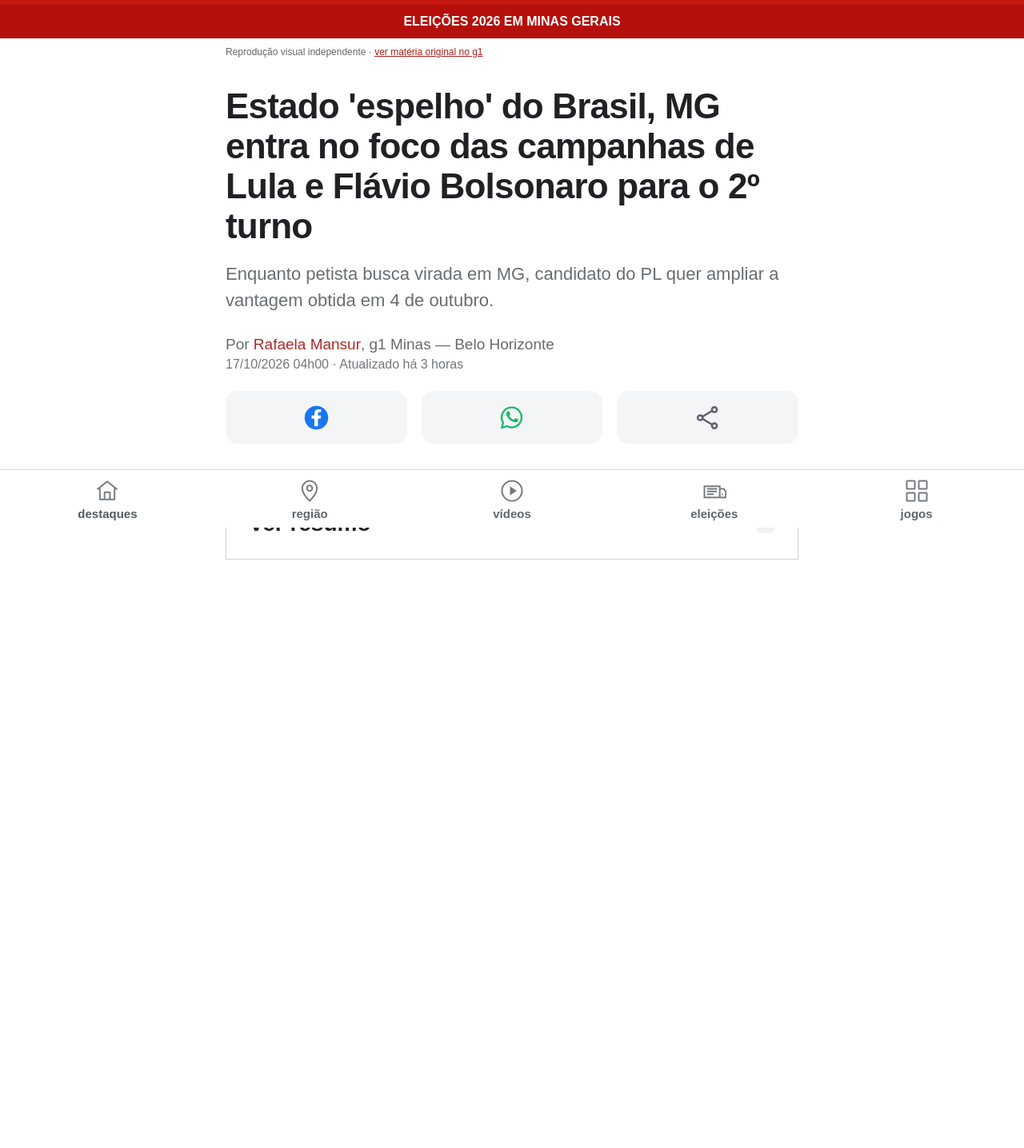
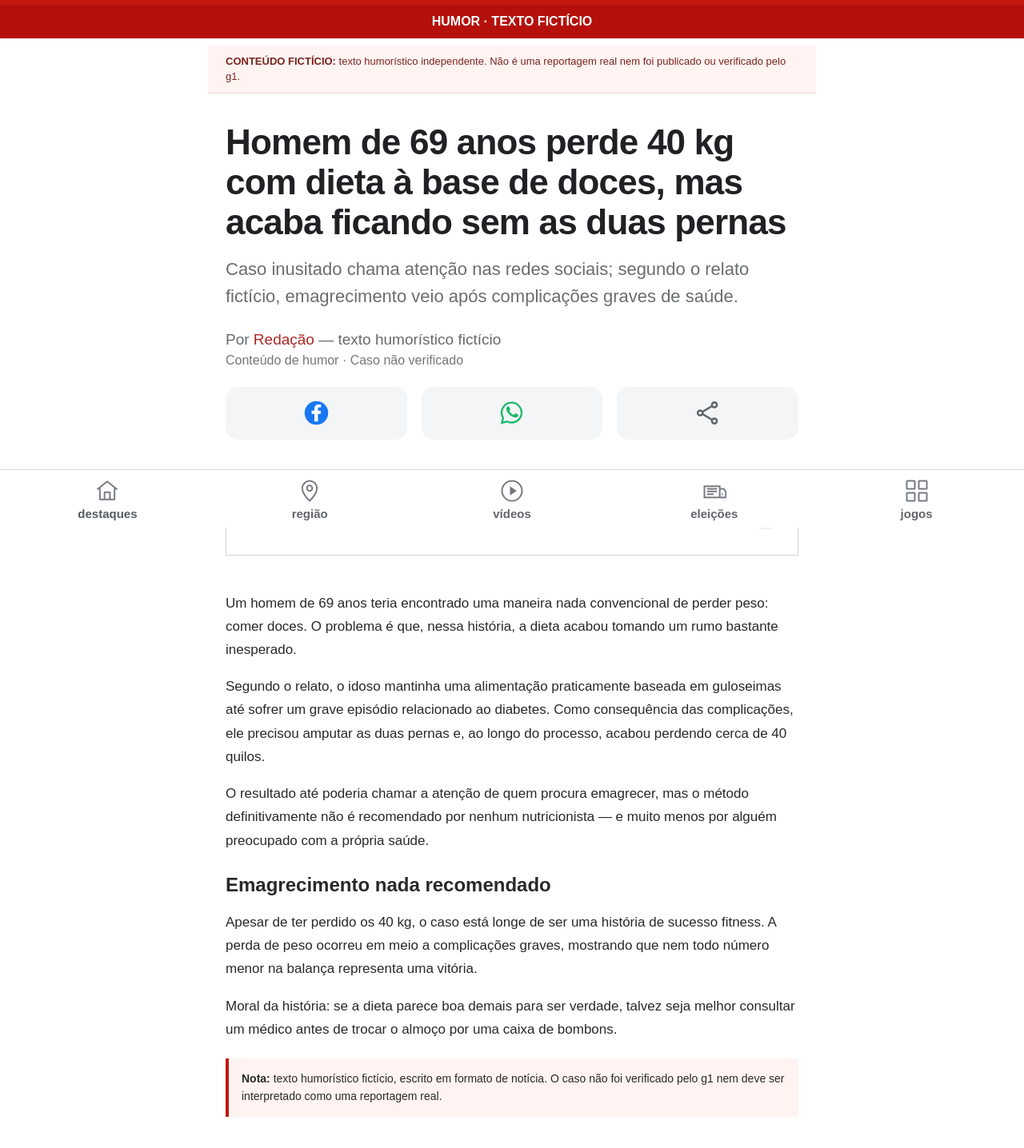
Before and after one commit to xzSamucazx/Piada-g1, a website: page public/index.html in a window 1280 px wide. Shown: the part 140-1576 px from the top of the page at 80% size. Before the commit the page ends 916 px from the top, so only its background shows below. Drawn offline with Linux system fonts and the light colour scheme.

Commit message:
Add files via upload

```diff
--- a/public/index.html
+++ b/public/index.html
@@ -4,29 +4,28 @@
 <meta charset="utf-8">
 <meta name="viewport" content="width=device-width, initial-scale=1">
 <meta name="theme-color" content="#171313">
-<title>Estado 'espelho' do Brasil, MG entra no foco das campanhas — referência: g1 Minas Gerais</title>
-<meta name="description" content="Reprodução visual independente baseada na matéria do g1 Minas Gerais publicada em 17 de outubro de 2026. Consulte a reportagem original no site do g1.">
-<meta name="author" content="Reprodução visual independente; reportagem original de Rafaela Mansur, g1 Minas">
+<title>Homem de 69 anos perde 40 kg com dieta à base de doces — notícia humorística fictícia</title>
+<meta name="description" content="Texto humorístico fictício sobre um homem de 69 anos que teria perdido 40 kg com uma dieta à base de doces. Não é uma reportagem real do g1.">
+<meta name="author" content="Texto humorístico fictício — autoria independente">
 <meta name="robots" content="index,follow">
 <meta property="og:type" content="article">
 <meta property="og:locale" content="pt_BR">
-<meta property="og:site_name" content="Reprodução independente — referência g1 Minas Gerais">
-<meta property="og:title" content="Estado 'espelho' do Brasil, MG entra no foco das campanhas de Lula e Flávio Bolsonaro para o 2º turno">
-<meta property="og:description" content="Enquanto petista busca virada em MG, candidato do PL quer ampliar a vantagem obtida em 4 de outubro. Reprodução visual independente baseada na matéria original do g1.">
-<meta property="article:published_time" content="2026-10-17T04:00:00-03:00">
-<meta property="article:author" content="Rafaela Mansur">
-<meta name="source" content="g1 Minas Gerais — matéria original: https://g1.globo.com/mg/minas-gerais/eleicoes/2026/noticia/2026/10/17/estado-espelho-do-brasil-mg-entra-no-foco-das-campanhas-de-lula-e-flavio-bolsonaro-para-o-2o-turno.ghtml">
-<link rel="alternate" type="text/html" href="https://g1.globo.com/mg/minas-gerais/eleicoes/2026/noticia/2026/10/17/estado-espelho-do-brasil-mg-entra-no-foco-das-campanhas-de-lula-e-flavio-bolsonaro-para-o-2o-turno.ghtml" title="Matéria original no g1 Minas Gerais">
+<meta property="og:site_name" content="Página independente de humor — visual inspirado em portais de notícias">
+<meta property="og:title" content="Homem de 69 anos perde 40 kg com dieta à base de doces — notícia fictícia">
+<meta property="og:description" content="Caso inventado em tom humorístico. Este texto não foi verificado nem publicado pelo g1 e não deve ser interpretado como notícia real.">
+
+
+<meta name="content-notice" content="Texto humorístico fictício; não é uma reportagem real do g1.">
+
 <script type="application/ld+json">
 {
   "@context": "https://schema.org",
   "@type": "WebPage",
-  "name": "Estado 'espelho' do Brasil, MG entra no foco das campanhas de Lula e Flávio Bolsonaro para o 2º turno",
+  "name": "Homem de 69 anos perde 40 kg com dieta à base de doces — notícia humorística fictícia",
   "inLanguage": "pt-BR",
-  "description": "Reprodução visual independente baseada em uma reportagem do g1 Minas Gerais.",
-  "isBasedOn": "https://g1.globo.com/mg/minas-gerais/eleicoes/2026/noticia/2026/10/17/estado-espelho-do-brasil-mg-entra-no-foco-das-campanhas-de-lula-e-flavio-bolsonaro-para-o-2o-turno.ghtml",
-  "author": {"@type": "Person", "name": "Rafaela Mansur", "sameAs": "https://g1.globo.com/mg/minas-gerais/eleicoes/2026/noticia/2026/10/17/estado-espelho-do-brasil-mg-entra-no-foco-das-campanhas-de-lula-e-flavio-bolsonaro-para-o-2o-turno.ghtml" },
-  "datePublished": "2026-10-17T04:00:00-03:00"
+  "description": "Texto humorístico fictício em formato de notícia. Não é uma reportagem real do g1.",
+
+  "author": {"@type": "Organization", "name": "Texto humorístico independente" }
 }
 </script>
 <style>
@@ -44,19 +43,28 @@
 <body id="top">
 <div class="network" aria-label="Outros portais Globo"><span class="globo">globo.com</span><span class="g1">g1</span><span class="ge">ge</span><span class="gshow">gshow</span><span class="play">globoplay</span></div>
 <header class="masthead"><div class="brand"><span class="hamb" aria-hidden="true">☰</span><span>g1</span></div><div class="region">MINAS<br>GERAIS</div><div class="actions"><a class="search" href="#pesquisa" aria-label="Pesquisar" onclick="event.preventDefault();showToast('Pesquisa ilustrativa')"></a><a class="user-icon" href="#perfil" aria-label="Perfil" onclick="event.preventDefault();showToast('Área de perfil ilustrativa')"><i></i></a></div></header>
-<div class="election">ELEIÇÕES 2026 EM MINAS GERAIS</div>
-<div style="max-width:760px;margin:10px auto 0;padding:0 22px;font-size:12px;color:#666">Reprodução visual independente · <a href="https://g1.globo.com/mg/minas-gerais/eleicoes/2026/noticia/2026/10/17/estado-espelho-do-brasil-mg-entra-no-foco-das-campanhas-de-lula-e-flavio-bolsonaro-para-o-2o-turno.ghtml" target="_blank" rel="noopener noreferrer" style="color:#a5221d">ver matéria original no g1</a></div>
+<div class="election">HUMOR · TEXTO FICTÍCIO</div>
+<div style="max-width:760px;margin:10px auto 0;padding:10px 22px;font-size:13px;line-height:1.45;color:#7a241f;background:#fff4f2;border-bottom:1px solid #f0d4d0"><strong>CONTEÚDO FICTÍCIO:</strong> texto humorístico independente. Não é uma reportagem real nem foi publicado ou verificado pelo g1.</div>
 <main><article>
-<h1 class="headline">Estado 'espelho' do Brasil, MG entra no foco das campanhas de Lula e Flávio Bolsonaro para o 2º turno</h1>
-<p class="subtitle">Enquanto petista busca virada em MG, candidato do PL quer ampliar a vantagem obtida em 4 de outubro.</p>
-<p class="byline">Por <strong>Rafaela Mansur</strong>, g1 Minas — Belo Horizonte</p>
-<p class="date">17/10/2026 04h00 · Atualizado há 3 horas</p>
+<h1 class="headline">Homem de 69 anos perde 40 kg com dieta à base de doces, mas acaba ficando sem as duas pernas</h1>
+<p class="subtitle">Caso inusitado chama atenção nas redes sociais; segundo o relato fictício, emagrecimento veio após complicações graves de saúde.</p>
+<p class="byline">Por <strong>Redação</strong> — texto humorístico fictício</p>
+<p class="date">Conteúdo de humor · Caso não verificado</p>
 <div class="share-row" aria-label="Compartilhar notícia">
 <button class="share" aria-label="Compartilhar no Facebook" onclick="shareFacebook()"><svg viewBox="0 0 40 40" aria-hidden="true"><circle cx="20" cy="20" r="19" fill="#1877f2"/><path d="M22.5 34V21.5h4.2l.6-4.9h-4.8v-3.1c0-1.4.4-2.4 2.4-2.4h2.6V6.7c-.5-.1-2.1-.2-4-.2-4 0-6.7 2.4-6.7 6.9v3.2h-4.5v4.9h4.5V34z" fill="white"/></svg></button>
 <button class="share" aria-label="Compartilhar no WhatsApp" onclick="shareWhatsApp()"><svg viewBox="0 0 40 40" aria-hidden="true"><path d="M20 3.5a16 16 0 0 0-13.7 24.3L4.5 36l8.4-2.2A16 16 0 1 0 20 3.5Z" fill="none" stroke="#19b968" stroke-width="3"/><path d="M14 11.5c-.6-.8-1.3-.7-1.8-.7-.5 0-1.1.1-1.7.8-.6.7-2.2 2.1-2.2 5.1s2.2 5.9 2.5 6.3c.3.4 4.2 6.7 10.4 9.1 5.1 2 6.2 1.6 7.3 1.5 1.1-.1 3.5-1.4 4-2.8.5-1.4.5-2.5.4-2.8-.2-.2-.6-.4-1.3-.7l-4.1-2c-.5-.2-.9-.4-1.3.4-.4.7-1.5 2-1.8 2.4-.3.4-.7.5-1.3.2-.6-.3-2.7-1-5.1-3.1-1.9-1.7-3.1-3.8-3.5-4.4-.4-.7 0-1 .3-1.3.3-.3.7-.8 1-1.1.3-.4.4-.7.6-1.1.2-.4.1-.8 0-1.1z" fill="#19b968" transform="translate(5 1) scale(.78)"/></svg></button>
 <button class="share" aria-label="Compartilhar ou copiar link" onclick="copyLink()"><svg viewBox="0 0 40 40" aria-hidden="true"><g fill="none" stroke="#5c626a" stroke-width="3.2" stroke-linecap="round" stroke-linejoin="round"><circle cx="8" cy="20" r="4"/><circle cx="31" cy="7" r="4"/><circle cx="31" cy="33" r="4"/><path d="M12 18 27 9M12 22l15 9"/></g></svg></button>
 </div>
-<section class="summary" id="summary"><button class="summary-toggle" aria-expanded="false" onclick="toggleSummary()"><span>Ver resumo</span><span class="arrow" aria-hidden="true">▾</span></button><div class="summary-content"><p>Esta reprodução visual é independente e usa apenas as informações visíveis na referência enviada. Para consultar o texto integral, imagens e atualizações da reportagem, abra a matéria original no g1.</p><p><a href="https://g1.globo.com/mg/minas-gerais/eleicoes/2026/noticia/2026/10/17/estado-espelho-do-brasil-mg-entra-no-foco-das-campanhas-de-lula-e-flavio-bolsonaro-para-o-2o-turno.ghtml" target="_blank" rel="noopener noreferrer">Ler a matéria original no g1</a></p></div></section>
+<section class="summary" id="summary"><button class="summary-toggle" aria-expanded="false" onclick="toggleSummary()"><span>Ver resumo</span><span class="arrow" aria-hidden="true">▾</span></button><div class="summary-content"><p>Um homem de 69 anos teria perdido cerca de 40 kg enquanto seguia uma alimentação baseada em doces. Na história fictícia, ele sofre complicações graves relacionadas ao diabetes e precisa amputar as duas pernas.</p><p>Apesar do tom de piada, o texto não descreve um caso verificado nem recomenda qualquer dieta. Perda de peso associada a complicações de saúde não deve ser tratada como sucesso fitness.</p><p><strong>Nota:</strong> texto humorístico fictício, escrito em formato de notícia. O caso não foi verificado pelo g1 nem deve ser interpretado como uma reportagem real.</p></div></section>
+<section style="padding:28px 0 34px;font-size:17px;line-height:1.72;color:#292929" aria-label="Texto humorístico fictício">
+<p>Um homem de 69 anos teria encontrado uma maneira nada convencional de perder peso: comer doces. O problema é que, nessa história, a dieta acabou tomando um rumo bastante inesperado.</p>
+<p>Segundo o relato, o idoso mantinha uma alimentação praticamente baseada em guloseimas até sofrer um grave episódio relacionado ao diabetes. Como consequência das complicações, ele precisou amputar as duas pernas e, ao longo do processo, acabou perdendo cerca de 40 quilos.</p>
+<p>O resultado até poderia chamar a atenção de quem procura emagrecer, mas o método definitivamente não é recomendado por nenhum nutricionista — e muito menos por alguém preocupado com a própria saúde.</p>
+<h2 style="font-size:24px;line-height:1.25;margin:26px 0 10px">Emagrecimento nada recomendado</h2>
+<p>Apesar de ter perdido os 40 kg, o caso está longe de ser uma história de sucesso fitness. A perda de peso ocorreu em meio a complicações graves, mostrando que nem todo número menor na balança representa uma vitória.</p>
+<p>Moral da história: se a dieta parece boa demais para ser verdade, talvez seja melhor consultar um médico antes de trocar o almoço por uma caixa de bombons.</p>
+<aside style="padding:15px 16px;margin-top:22px;border-left:4px solid #c41710;background:#fff4f2;font-size:14px;line-height:1.55"><strong>Nota:</strong> texto humorístico fictício, escrito em formato de notícia. O caso não foi verificado pelo g1 nem deve ser interpretado como uma reportagem real.</aside>
+</section>
 </article></main>
 <nav class="bottom-nav" aria-label="Navegação principal">
 <a class="nav-item active" href="#destaques" onclick="navClick(event,'Destaques')"><svg viewBox="0 0 36 36"><path d="m3 16 15-12 15 12M7 14v17h22V14M14 31V20h8v11" stroke-linejoin="round"/></svg><span>destaques</span></a>
@@ -66,10 +74,10 @@
 <a class="nav-item" href="#jogos" onclick="navClick(event,'Jogos')"><svg viewBox="0 0 36 36"><rect x="3" y="3" width="12" height="12" rx="1"/><rect x="21" y="3" width="12" height="12" rx="1"/><rect x="3" y="21" width="12" height="12" rx="1"/><rect x="21" y="21" width="12" height="12" rx="1"/></svg><span>jogos</span></a>
 </nav><div class="toast" id="toast" role="status" aria-live="polite"></div>
 <script>
-const articleUrl='https://g1.globo.com/mg/minas-gerais/eleicoes/2026/noticia/2026/10/17/estado-espelho-do-brasil-mg-entra-no-foco-das-campanhas-de-lula-e-flavio-bolsonaro-para-o-2o-turno.ghtml';let toastTimer;
+const articleUrl=window.location.href;let toastTimer;
 function showToast(message){const el=document.getElementById('toast');el.textContent=message;el.classList.add('show');clearTimeout(toastTimer);toastTimer=setTimeout(()=>el.classList.remove('show'),2400)}
 function toggleSummary(){const box=document.getElementById('summary'),button=box.querySelector('button'),open=box.classList.toggle('open');button.setAttribute('aria-expanded',String(open))}
-async function copyLink(){try{await navigator.clipboard.writeText(articleUrl);showToast('Link da matéria original copiado')}catch(e){showToast('Não foi possível copiar automaticamente neste navegador')}}
+async function copyLink(){try{await navigator.clipboard.writeText(articleUrl);showToast('Link desta página copiado')}catch(e){showToast('Não foi possível copiar automaticamente neste navegador')}}
 function shareWhatsApp(){window.open('https://api.whatsapp.com/send?text='+encodeURIComponent(document.querySelector('.headline').textContent+' '+articleUrl),'_blank','noopener,noreferrer')}
 function shareFacebook(){window.open('https://www.facebook.com/sharer/sharer.php?u='+encodeURIComponent(articleUrl),'_blank','noopener,noreferrer')}
 function navClick(event,label){event.preventDefault();document.querySelectorAll('.nav-item').forEach(item=>item.classList.remove('active'));event.currentTarget.classList.add('active');showToast('Navegação demonstrativa: '+label)}
```
